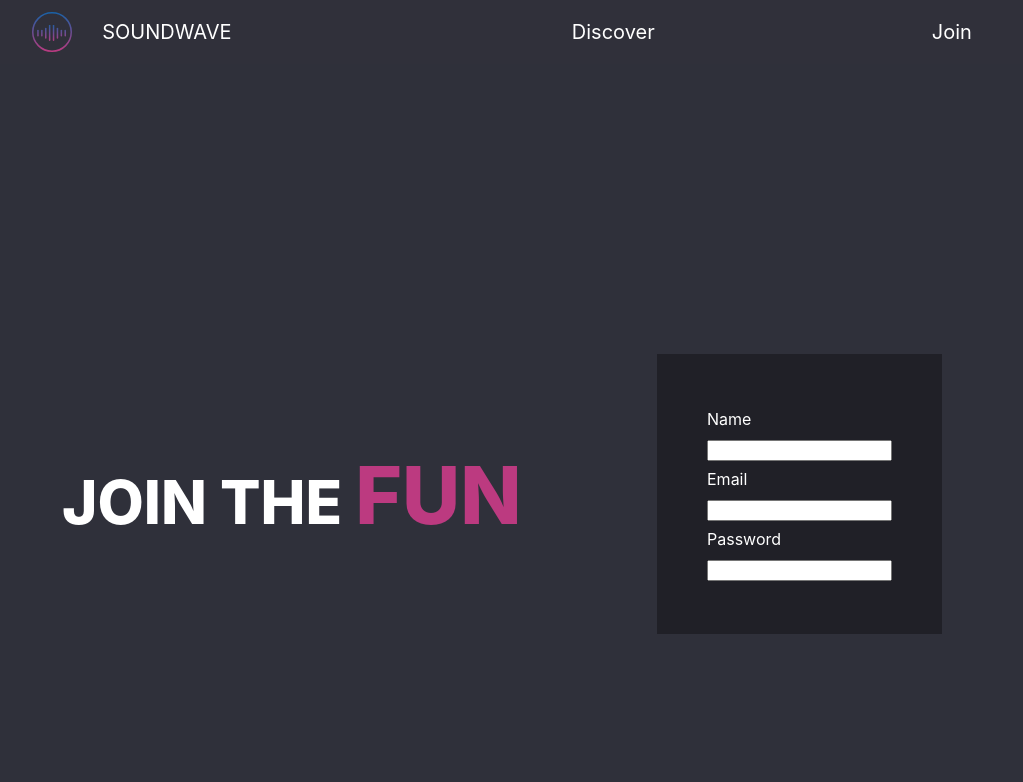
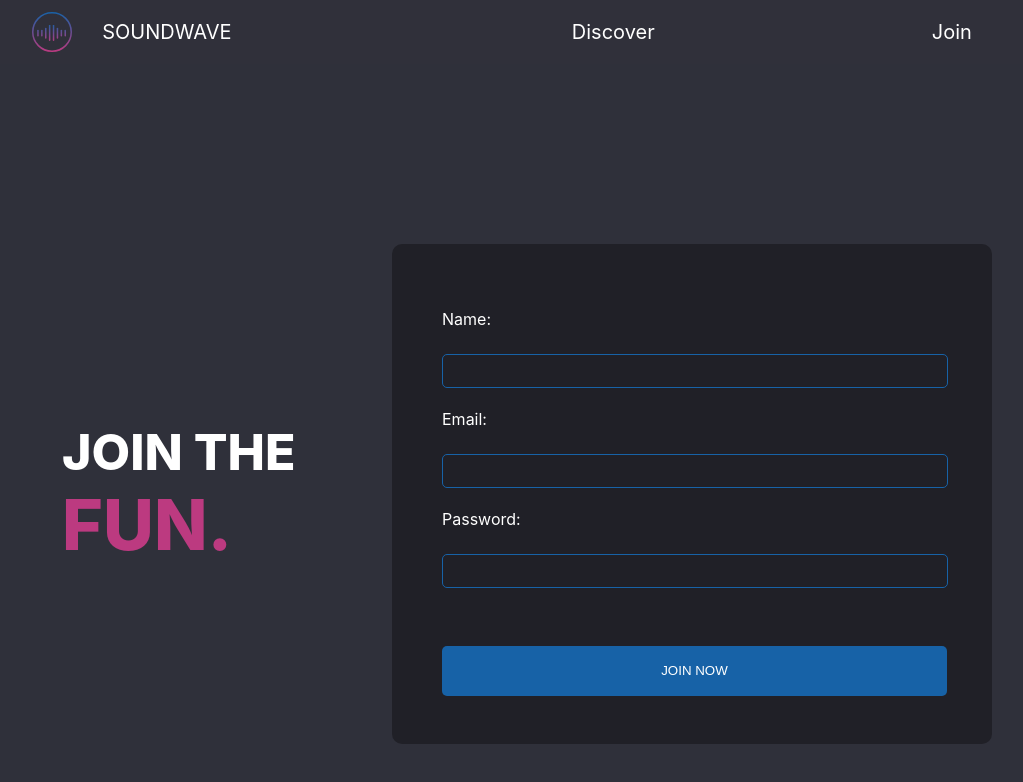
Before and after one commit to bossteeh/Practice, a React (Create React App) app: page / in a window 1280 px wide. Shown: the top 782 px of the page, without its empty margins (138-1161 px from the left). Built offline with nearby package versions, Linux system fonts and the light colour scheme.

Commit message:
join page completed

```diff
--- a/src/components/Join/Join.css
+++ b/src/components/Join/Join.css
@@ -6,25 +6,47 @@
     align-items: center;
     padding: 0px 200px;
     padding-top: 100px;
+    padding-right: 150px;
     justify-content: space-between;
     min-height: 660px;
   }
 .fun{
-    font-size: 60px;
+    font-size: 50px;
     font-weight: 800;
     color: white;
 }
 .fun span{
     color: #BC3A80;
-    font-size: 80px;
+    font-size: 70px;
 }
 
   .myForm{
       background-color: #202027;
       color: white;
       padding: 50px 50px;
+      border-radius: 10px;
+      width: 500px;
+      height: 400px;
+
   }
 
   .myForm form{
-      line-height: 30px;
+      line-height: 50px;
   }
+  .myForm form input{
+    width: 500px;
+    height: 30px;
+    border: 1px solid #1762A7;
+    border-radius: 5px;
+    background-color: transparent;
+}
+
+button{
+    background-color: #1762A7;
+    color: white;
+    border: none;
+    width: 505px;
+    height: 50px;
+    border-radius: 5px;
+
+}
--- a/src/components/Join/Join.jsx
+++ b/src/components/Join/Join.jsx
@@ -5,17 +5,18 @@ const Join = () => {
     return (
         <div className='section'>
             <div className='fun'>
-                JOIN THE <span>FUN</span>
+                JOIN THE <span>FUN.</span>
             </div>
             <div className='myForm'>
                 <form action="">
-                    <label htmlFor="name">Name</label> <br />
+                    <label htmlFor="name">Name:</label> <br />
                     <input type="text" /> <br />
-                    <label htmlFor="email">Email</label> <br />
+                    <label htmlFor="email">Email:</label> <br />
                     <input type="text" /> <br />
 
-                    <label htmlFor="password">Password</label> <br />
-                    <input type="text" />
+                    <label htmlFor="password">Password:</label> <br />
+                    <input type="text" /> <br /> <br />
+                    <button>JOIN NOW</button>
                 </form>
             </div>
 
```
